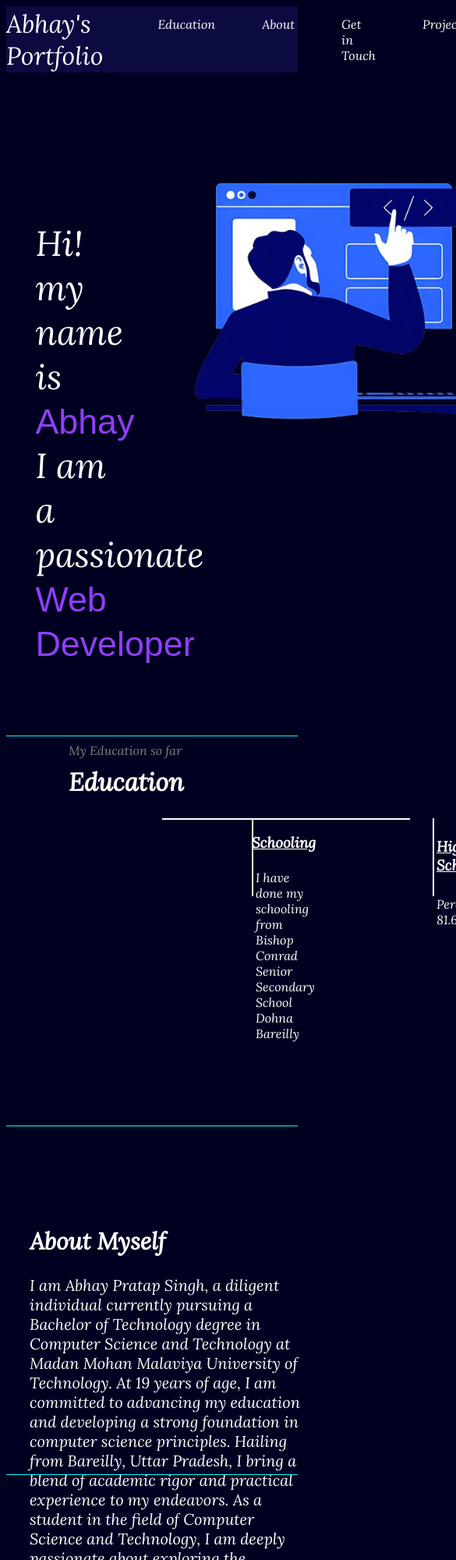
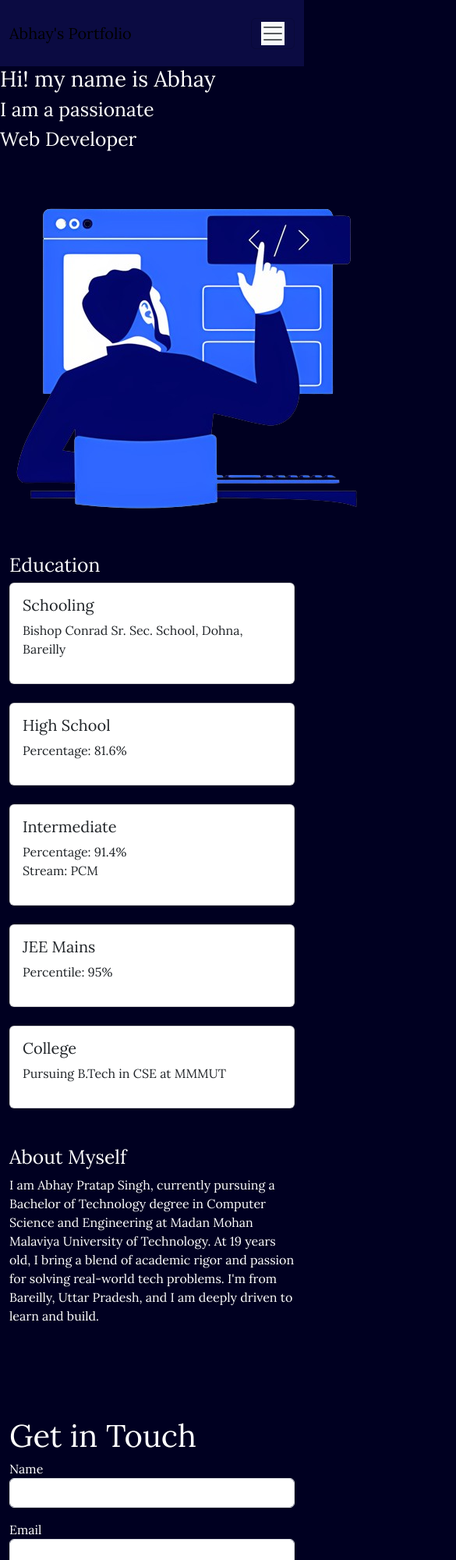
Before and after one commit to abhaypratapsinghmmmut/portfolio-website, a plain HTML site: page index.html in a window 390 px wide. Shown: the top 2000 px of the page at 78% size, 585 px wide, since content can reach past the window. Drawn offline with nearby package versions, Linux system fonts and the light colour scheme; a web font is replaced by a local one.

Commit message:
Update index.html

```diff
--- a/index.html
+++ b/index.html
@@ -2,113 +2,147 @@
 <html lang="en">
 
 <head>
-    <title>My Portfolio</title>
-    <link rel="preconnect" href="https://fonts.googleapis.com">
-    <link rel="preconnect" href="https://fonts.gstatic.com" crossorigin>
-    <link href="https://fonts.googleapis.com/css2?family=Lora:ital@1&display=swap" rel="stylesheet">
-    <link rel="preconnect" href="https://fonts.googleapis.com">
-    <link rel="preconnect" href="https://fonts.gstatic.com" crossorigin>
-    <link href="https://fonts.googleapis.com/css2?family=Protest+Revolution&display=swap" rel="stylesheet">
+  <meta charset="UTF-8" />
+  <meta name="viewport" content="width=device-width, initial-scale=1.0" />
+  <title>Abhay's Portfolio</title>
+
+  <link href="https://fonts.googleapis.com/css2?family=Lora&family=Protest+Revolution&display=swap" rel="stylesheet" />
+
+  <link href="https://cdn.jsdelivr.net/npm/bootstrap@5.3.3/dist/css/bootstrap.min.css" rel="stylesheet" />
   <link rel="stylesheet" href="style.css">
 </head>
 
 <body>
-    <header>
-        <nav>
-            <div class="left">Abhay's Portfolio</div>
-            <div class="right">
-                <ul>
-                    <li><a href="#BOX">Education</a></li>
-                    <li><a href="#down">About</a></li>
-                    <li><a href="#getintouch">Get in Touch</a></li>
-                    <li><a href="#">Projects</a></li>
+
+  <!-- Navbar -->
+  <nav class="navbar navbar-expand-lg sticky-top">
+    <div class="container">
+      <a class="navbar-brand" href="#">Abhay's Portfolio</a>
+      <button class="navbar-toggler" type="button" data-bs-toggle="collapse" data-bs-target="#navbarNav">
+        <span class="navbar-toggler-icon bg-light"></span>
+      </button>
+      <div class="collapse navbar-collapse justify-content-end" id="navbarNav">
+        <ul class="navbar-nav">
+          <li class="nav-item"><a class="nav-link" href="#education">Education</a></li>
+          <li class="nav-item"><a class="nav-link" href="#about">About</a></li>
+          <li class="nav-item"><a class="nav-link" href="#getintouch">Get in Touch</a></li>
+          <li class="nav-item"><a class="nav-link" href="#projects">Projects</a></li>
         </ul>
       </div>
+    </div>
   </nav>
-    </header>
-    <main>
-        <section class="firstsection">
-            <div class="leftsection">Hi! my name is <span class="purple"> Abhay</span>
-                <div>I am a passionate <br><span class="purple">Web Developer</span></div><span id="element"></span>
+
+  <!-- Hero Section -->
+  <section class="hero-container">
+    <div class="text-side">
+      <h1>Hi! my name is <span class="highlight">Abhay</span></h1>
+      <h2>I am a passionate</h2>
+      <h2><span class="highlight">Web Developer</span></h2>
     </div>
-            <div class="rightsection">
-                <img src="developer-removebg-preview.png">
+    <div class="image-side">
+      <img src="developer-removebg-preview.png" alt="Developer" />
     </div>
   </section>
-        <hr>
-        <section class="secondsection" id="BOX">
-            <span class="grey">My Education so far</span>
-            <h1>Education</h1>
 
-            <div class="box">
-                <div class="verticalLine">
-                    <h3><U>Schooling</U></h3>
-                    <p class="about">I have done my schooling from Bishop Conrad Senior Secondary School Dohna Bareilly
-                    </p>
-                </div>
-                <div class="verticalLine">
-                    <h3 style="padding: 5px; margin-bottom: 1em;"><U>High School</U></h3>
-                    <p class="about">Percentage: 81.6 %</p>
-                </div>
-                <div class="verticalLine">
-                    <h3 style="padding: 5px; margin-bottom: 1em;"><U>Intermediate</U></h3>
-                    <p class="about">Percentage: 91.4 % <br>Stream: PCM</p>
-                </div>
-                <div class="verticalLine">
-                    <h3 style="padding: 5px; margin-bottom: 1em;"><U>
-                            <pre>JEE Mains</pre>
-                        </U></h3>
-                    <p class="about">Percentile: 95 %ile</p>
-                </div>
-                <div class="verticalLine">
-                    <h3 style=" margin-bottom: 1em;"><U>
-                            <pre>College</pre>
-                        </U></h3>
-                    <p class="about">I am currently pursuing bachelors of Techology in Computer Science and Engineering
-                        Stream.</p>
+  <!-- Education Section -->
+  <section class="container" id="education">
+    <h2 class="section-heading">Education</h2>
+    <div class="row g-4">
+      <div class="col-md-6 col-lg-4">
+        <div class="card p-3">
+          <h5 class="card-title">Schooling</h5>
+          <p>Bishop Conrad Sr. Sec. School, Dohna, Bareilly</p>
         </div>
       </div>
-            <hr id="down">
-
-        </section>
-        <section class="aboutSection" id="about">
-            <div>
-                <h1>About Myself</h1>
-                <p>I am Abhay Pratap Singh, a diligent individual currently pursuing a Bachelor of Technology degree in
-                    Computer Science and Technology at Madan Mohan Malaviya University of Technology. At 19 years of
-                    age, I am committed to advancing my education and developing a strong foundation in computer science
-                    principles. Hailing from Bareilly, Uttar Pradesh, I bring a blend of academic rigor and practical
-                    experience to my endeavors. As a student in the field of Computer Science and Technology, I am
-                    deeply passionate about exploring the intricacies of technology and its applications in solving
-                    real-world problems</p>
+      <div class="col-md-6 col-lg-4">
+        <div class="card p-3">
+          <h5 class="card-title">High School</h5>
+          <p>Percentage: 81.6%</p>
         </div>
-            <hr id="down1">
+      </div>
+      <div class="col-md-6 col-lg-4">
+        <div class="card p-3">
+          <h5 class="card-title">Intermediate</h5>
+          <p>Percentage: 91.4%<br>Stream: PCM</p>
+        </div>
+      </div>
+      <div class="col-md-6 col-lg-6">
+        <div class="card p-3">
+          <h5 class="card-title">JEE Mains</h5>
+          <p>Percentile: 95%</p>
+        </div>
+      </div>
+      <div class="col-md-6 col-lg-6">
+        <div class="card p-3">
+          <h5 class="card-title">College</h5>
+          <p>Pursuing B.Tech in CSE at MMMUT</p>
+        </div>
+      </div>
+    </div>
   </section>
 
+  <!-- About Section -->
+  <section class="container py-5" id="about">
+    <h2 class="section-heading">About Myself</h2>
+    <p>
+      I am Abhay Pratap Singh, currently pursuing a Bachelor of Technology degree in Computer Science and Engineering at Madan Mohan Malaviya University of Technology. At 19 years old, I bring a blend of academic rigor and passion for solving real-world tech problems. I'm from Bareilly, Uttar Pradesh, and I am deeply driven to learn and build.
+    </p>
+  </section>
+
+  <!-- Contact Section -->
+  <section class="container py-5" id="getintouch">
+    <div class="formheading">Get in Touch</div>
+    <form action="https://api.web3forms.com/submit" method="POST" class="row g-3">
+      <input type="hidden" name="access_key" value="381faeeb-59a6-4c2a-938b-bbcf33502133" />
+      <div class="col-md-6">
+        <label>Name</label>
+        <input type="text" class="form-control" name="name" required />
+      </div>
+      <div class="col-md-6">
+        <label>Email</label>
+        <input type="email" class="form-control" name="email" required />
+      </div>
+      <div class="col-md-6">
+        <label>Phone</label>
+        <input type="tel" class="form-control" name="Phone No." required />
+      </div>
+      <div class="col-12">
+        <label>Message</label>
+        <textarea class="form-control" name="Message" rows="4" required></textarea>
+      </div>
+      <div class="col-12 text-center">
+        <button type="submit" class="btn btn-gradient-teal">Submit</button>
+      </div>
+    </form>
+  </section>
+
+<!-- Footer -->
+<footer class="footer mt-5 pt-4 pb-2">
+  <div class="container text-center">
+    <h5>Connect with me</h5>
+    <div class="social-icons my-3">
+      <a href="https://www.linkedin.com/in/abhay-pratap-singh-ab4938294/" target="_blank" class="icon-link">
+        <img src="https://cdn-icons-png.flaticon.com/512/174/174857.png" alt="LinkedIn" />
+      </a>
+      <a href="https://leetcode.com/a-p-s" target="_blank" class="icon-link">
+        <img src="https://upload.wikimedia.org/wikipedia/commons/1/19/LeetCode_logo_black.png" alt="LeetCode" />
+      </a>
+      <a href="https://auth.geeksforgeeks.org/user/abhay_2327" target="_blank" class="icon-link">
+        <img src="https://upload.wikimedia.org/wikipedia/commons/4/43/GeeksforGeeks.svg" alt="GFG" />
+      </a>
+      <a href="https://www.codechef.com/users/your-codechef-id" target="_blank" class="icon-link">
+        <img src="https://cdn.codechef.com/sites/all/themes/abessive/cc-logo.png" alt="CodeChef" />
+      </a>
+      <a href="https://codeforces.com/profile/a-p-s" target="_blank" class="icon-link">
+        <img src="https://sta.codeforces.com/s/23187/images/codeforces-logo-with-telegram.png" alt="Codeforces" />
+      </a>
+    </div>
+    <p class="footer-note">© 2025 Abhay Pratap Singh. All rights reserved.</p>
+  </div>
+</footer>
 
 
-
-        <section class="thirdsection">
-            <div class="touchOne" id="getintouch">
-                <div class="formheading">Get in Touch</div>
-                <form action="https://api.web3forms.com/submit" method="POST">
-                    <div class="form">
-                        <input type="hidden" name="access_key" value="381faeeb-59a6-4c2a-938b-bbcf33502133">
-                        <label>Name:</label>
-                        <input type="text" class="form-item" name="name"><br><br>
-                        <label>Email:</label>
-                        <input type="email" class="form-item" name="email"><br><br>
-                        <label>Phone:</label>
-                        <input type="number" class="form-item" name="Phone No."><br><br>
-                        <label>Message:</label>
-                        <input type="text" class="form-item" name="Message"><br><br>
-                        <input type="submit" class="submit" name="hello">
-                    </div>
-                </form>
-            </div>
-        </section>
-    </main>
-    <script src="https://unpkg.com/typed.js@2.1.0/dist/typed.umd.js"></script>
+<script src="https://cdn.jsdelivr.net/npm/bootstrap@5.3.3/dist/js/bootstrap.bundle.min.js"></script>
 </body>
 
 </html>
```
Lines whose indentation alone changed are shown as unchanged.
